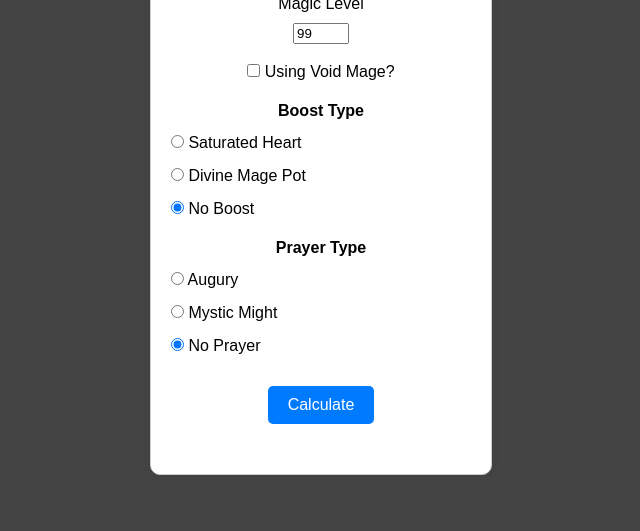
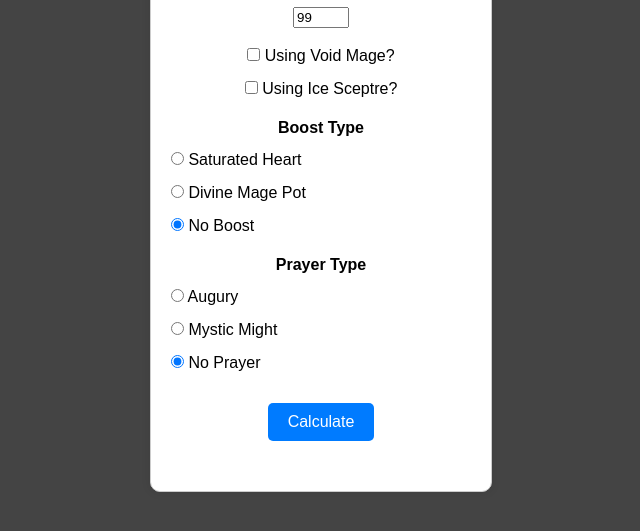
Before and after one commit to ShesAMood/Nylo-Freezer, a plain HTML site: page index.html in a window 1280 px wide. Shown: the part 215-746 px from the top of the page, without its empty margins (319-959 px from the left). Drawn offline with Linux system fonts and the light colour scheme.

Commit message:
Update index.html
Adding beta option for ice sceptre.

```diff
--- a/index.html
+++ b/index.html
@@ -14,6 +14,10 @@
 
         <label for="useVoid">
             <input type="checkbox" id="useVoid"> Using Void Mage?
+        </label>
+
+        <label for="iceSceptre">
+            <input type="checkbox" id="iceSceptre"> Using Ice Sceptre?
         </label>
 
         <div class="option-group">
```
